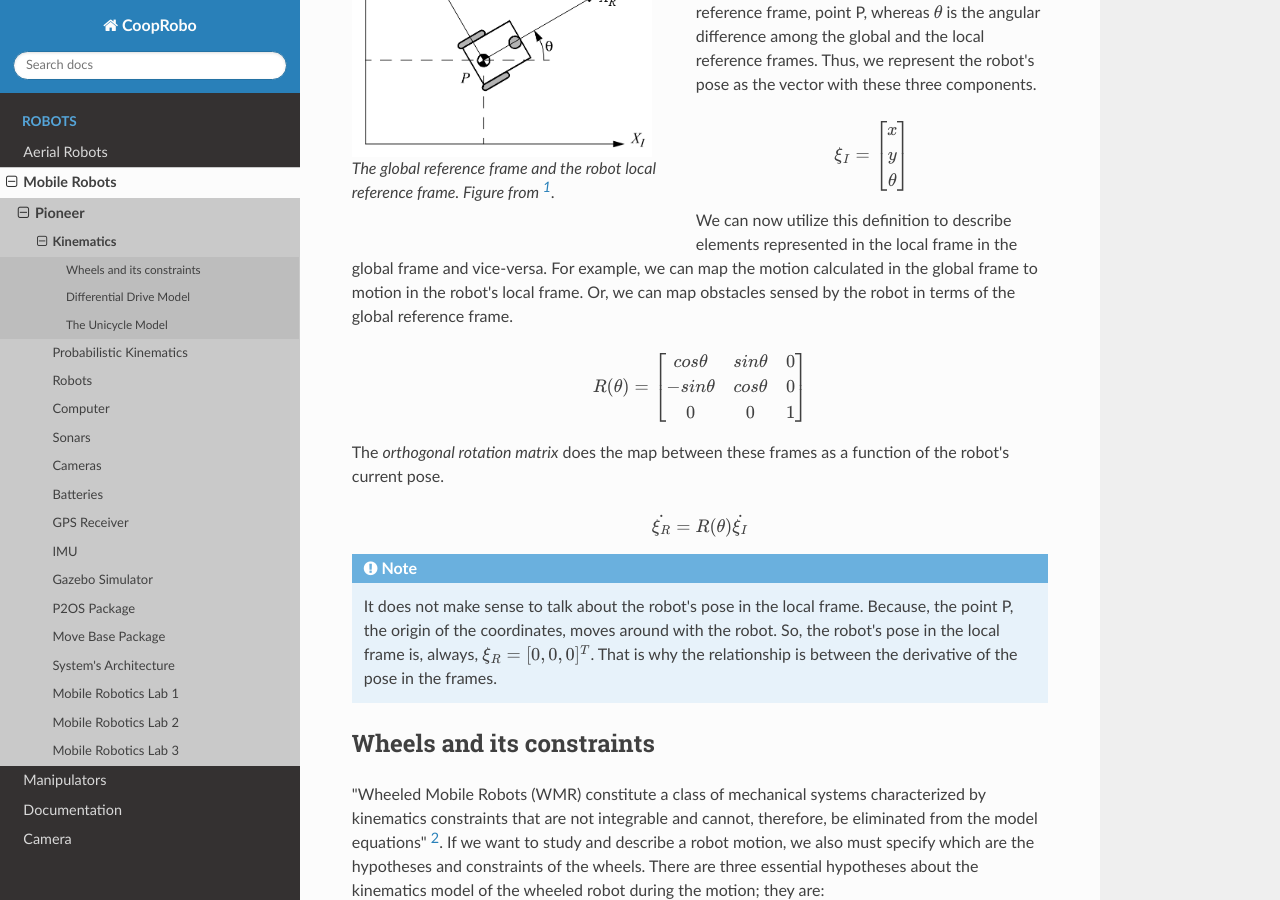
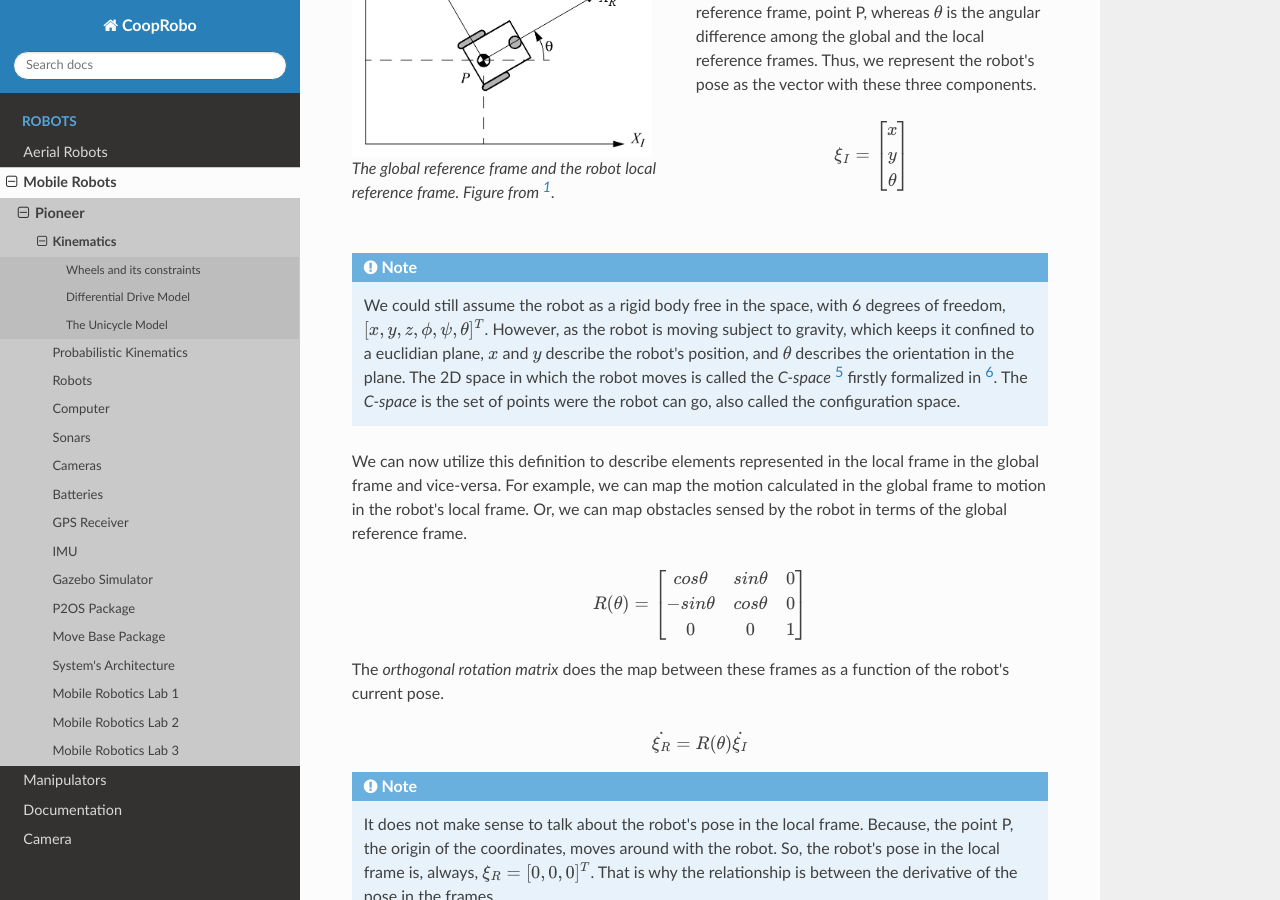
Before and after one commit to lara-unb/CoopRobo, a Sphinx documentation site: the page built from docs/source/mobile/pioneer/model/kinematics.rst, in a window 1280 px wide and 900 px high, scrolled down 1079 px. Built offline with Sphinx 7.4.7 and the Read the Docs theme 2.0.0, drawn with Linux system fonts in a browser that asks for light colours; pages that are not in the unit, such as notebooks, are missing from menus; some of the changed text lies outside the part shown.

Commit message:
Add C-space definition

```diff
--- a/docs/source/mobile/pioneer/model/kinematics.rst
+++ b/docs/source/mobile/pioneer/model/kinematics.rst
@@ -50,6 +50,11 @@ Thus, we represent the robot's pose as the vector with these three components.
 .. math::
    \xi_I = \left[ \begin{array}{c} x \\ y \\ \theta \end{array} \right]
 
+.. note::
+  We could still assume the robot as a rigid body free in the space, with 6 degrees of freedom, :math:`[x, y, z, \phi, \psi, \theta]^T`.
+  However, as the robot is moving subject to gravity, which keeps it confined to a euclidian plane, :math:`x` and :math:`y` describe the robot's position, and :math:`\theta` describes the orientation in the plane.
+  The 2D space in which the robot moves is called the *C-space* [5]_ firstly formalized in [6]_.
+  The *C-space* is the set of points were the robot can go, also called the configuration space.
 
 We can now utilize this definition to describe elements represented in the local frame in the global frame and vice-versa.
 For example, we can map the motion calculated in the global frame to motion in the robot's local frame.
@@ -204,6 +209,7 @@ Or
 
 .. note::
   The matrix which maps spin speed to the robot velocities is commonly known as **Jacobian Matrix**.
+  "The Jacobian maps configuration velocities to workspace velocities" [5]_.
 
 Well, we know the relationship between spin speeds and robot velocities, but what about the robot pose in the global frame?
 
```
